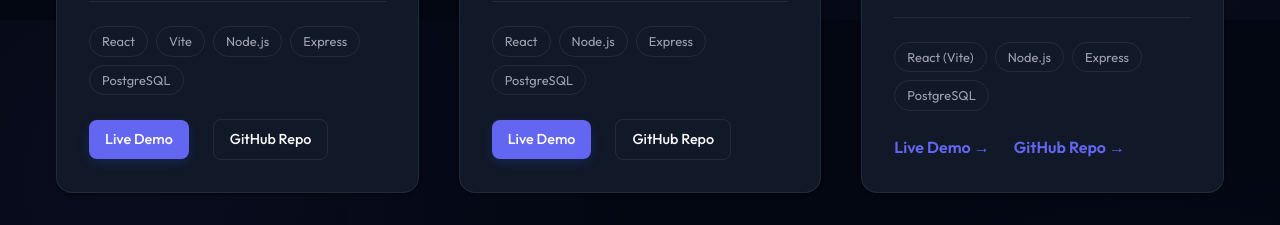
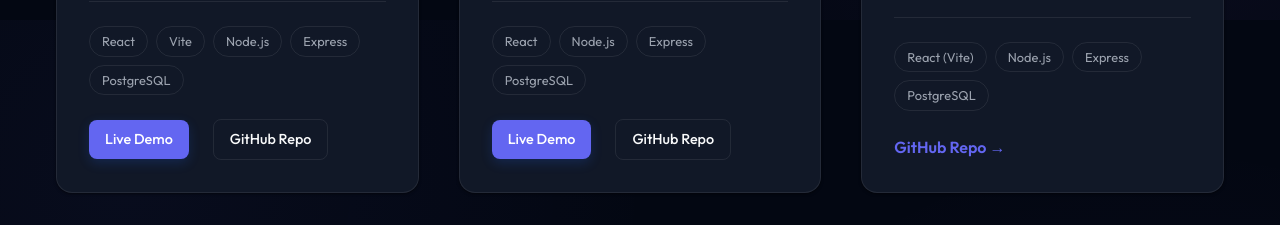
Before and after one commit to Shaiju-Raju/portfolio, a website built with Vite: page index.html in a window 1280 px wide. Shown: the part 2380-2605 px from the top of the page. Built offline with nearby package versions, Linux system fonts and the light colour scheme.

Commit message:
fix: removing dead Live Demo link from Insights Dashboard

```diff
--- a/index.html
+++ b/index.html
@@ -216,7 +216,6 @@
               <span>PostgreSQL</span>
             </div>
             <div class="project-links">
-              <a href="#" class="btn-text">Live Demo &rarr;</a>
               <a href="https://github.com/Shaiju-Raju/Insight_DashBoard" target="_blank" class="btn-text">GitHub Repo &rarr;</a>
             </div>
           </div>
```
Also changed, not shown: 1 other file.
